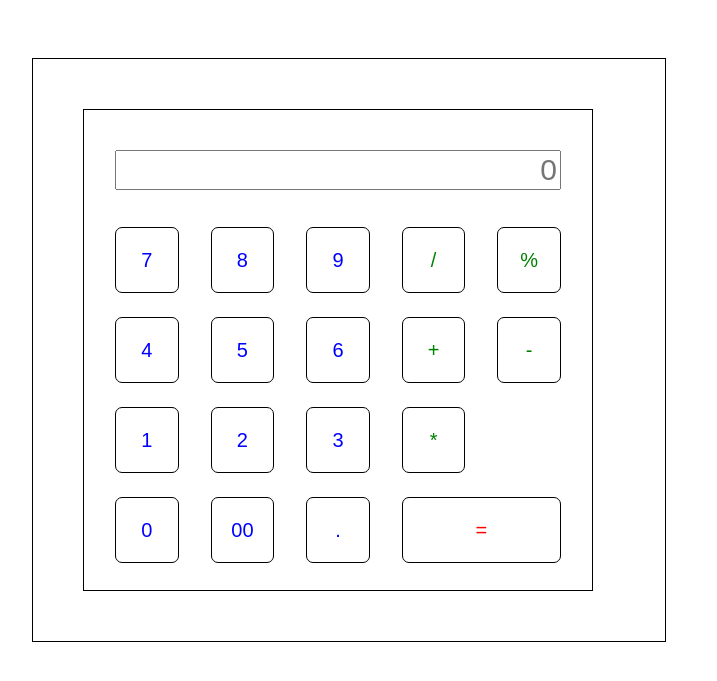
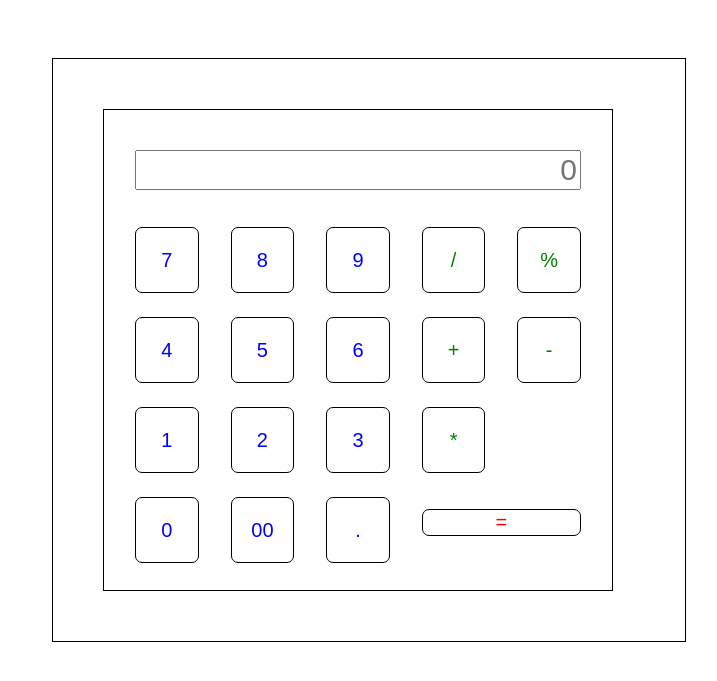
Before and after one commit to AcidAcid/Upp, a Flask app: page / in a window 1280 px wide. Shown: the top 681 px of the page, without its empty margins (276-993 px from the left). Run offline with Flask 2, Linux system fonts and the light colour scheme.

Commit message:
remove bootstrap

```diff
--- a/templates/index.html
+++ b/templates/index.html
@@ -3,7 +3,6 @@
         <meta charset="utf-8">
         <title>Калькулятор</title>
         <script src="{{url_for('static', filename='js/jquery.min.js')}}"></script>
-        <!-- <link rel="stylesheet" href="{{url_for('static', filename="css/bootstrap.min.css")}}" media="screen" type="text/css"> -->
         <style type="text/css">
             td {
                 border-collapse: collapse;;
@@ -85,8 +84,7 @@
         </nav>
     -->
 
-        <div class="container" style="position: relative; width: 50%;border:1px solid black; left:300px; top:50px;">
-            <form method="post" class="form-horizontal">
+        <div class="container" style="position: relative; width: 50%;border:1px solid black; left:320px; top:50px;">
             <div class="form-group" style="position:inherit; margin: 50px;">
                 <table>
                     <tbody>
@@ -123,12 +121,15 @@
                             <td>
                                 <button ><span>.</span></button>
                             </td>
-                                <td colspan="2"><button style="color:red; font-size: 20px;">=</button></td>
+                            <td colspan="2">
+                                <form method="post" class="form-horizontal">
+                                    <button style="color:red; font-size: 20px;">=</button>
+                                </form>
+                            </td>
                         </tr>
                     </tbody>
                 </table>
             </div>
-            </form>
         </div>
     </body>
 </html>
```
Lines whose indentation alone changed are shown as unchanged.
